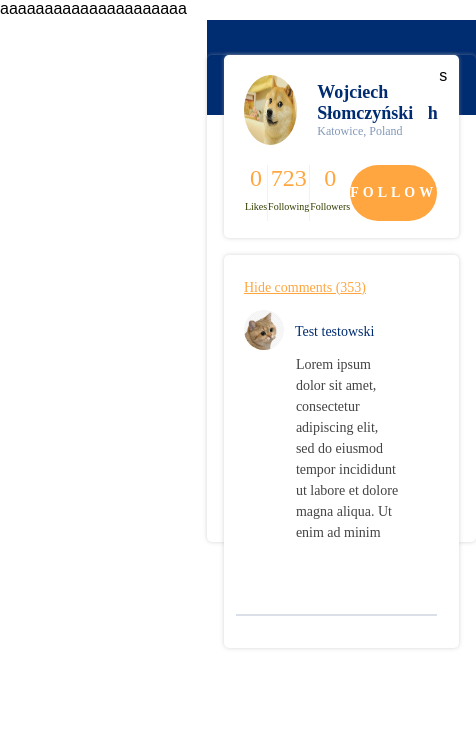
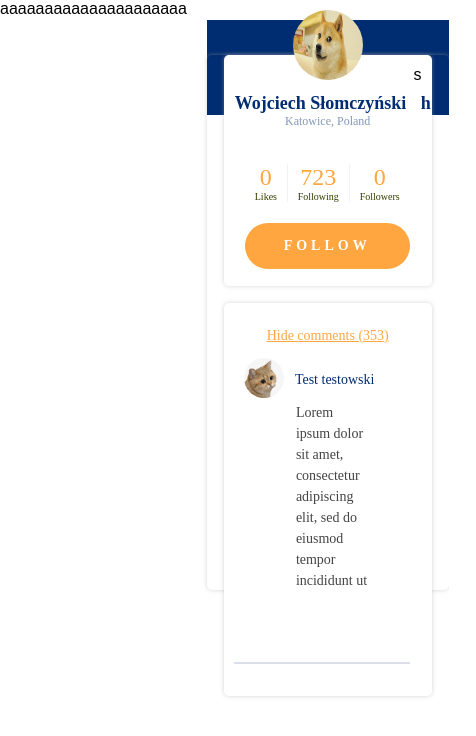
Before and after one commit to wsl1/chilid-recruitment-task, a React app: page / in a window 390 px wide. Shown: the top 736 px of the page, 476 px wide, since content can reach past the window. Built offline with nearby package versions, Linux system fonts and the light colour scheme.

Commit message:
add styles for mobile version

```diff
--- a/src/Comments/Comments.scss
+++ b/src/Comments/Comments.scss
@@ -34,3 +34,13 @@
         letter-spacing: 0;
     }
 }
+
+@media only screen and (max-width: 800px) {
+    .comments {
+        &__hide-comments {
+            text-align: center;
+            margin-left: 0;
+        }
+    }
+
+}
--- a/src/User/User.scss
+++ b/src/User/User.scss
@@ -1,14 +1,14 @@
+
 .user {
 
     background: #FFFFFF;
     box-shadow: 0 0 4px 0 rgba(172,172,172,0.50);
     border-radius: 5px;
     margin: 35px 17px 17px 17px;
-    padding-bottom: 17px;
+    padding-bottom: 28px;
 
     &__top {
         display: flex;
-        position: relative;
     }
 
     &__photo {
@@ -59,8 +59,8 @@
 
     &__share {
         position: absolute;
-        right: 12px;
-        top: 12px;
+        right: 27px;
+        top: 46px;
         cursor: pointer;
     }
 
@@ -89,7 +89,6 @@
         font-size: 10px;
         color: #343E00;
         letter-spacing: 0;
-        line-height: 29px;
     }
     &__follow {
         cursor: pointer;
@@ -104,6 +103,7 @@
         display: flex;
         align-items: center;
         font-weight: 600;
+        height: 46px;
     }
 
     &__follow-text {
@@ -129,3 +129,50 @@
     opacity: 0.1;
     background: gray;
 }
+
+@media only screen and (max-width: 800px) {
+    .user {
+
+        padding-bottom: 17px;
+
+        &__top {
+            padding-top: 38px;
+        }
+
+        &__photo {
+            position: absolute;
+            left: 50%;
+            transform: translateX(-50%);
+            margin: 0;
+            top: -10px;
+        }
+
+        &__details {
+            width: 100%;
+        }
+
+        &__detail {
+            width: 100%;
+            text-align: center;
+        }
+
+        &__bottom {
+            flex-wrap: wrap;
+            padding-top: 35px;
+            min-width: 10px;
+
+        }
+
+        &__follow {
+            flex-basis: 100%;
+            width: 100%;
+            margin-top: 21px;
+        }
+
+        &__share {
+
+        }
+
+
+    }
+}
```
